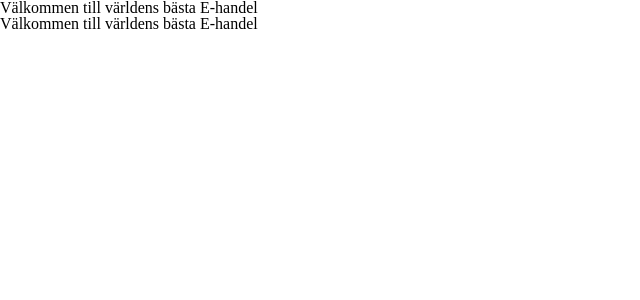
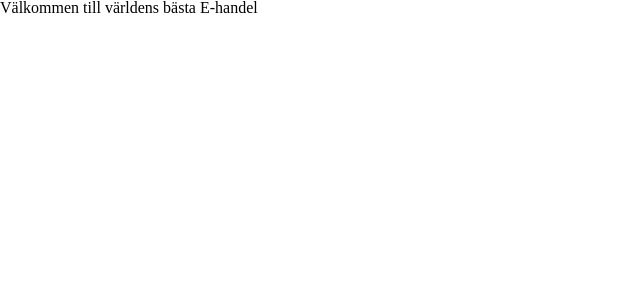
Before and after one commit to ErikElmehed/test_handel, a PHP site: page / in a window 1280 px wide. Shown: the top 300 px of the page, without its empty margins (0-640 px from the left). Run offline with PHP 8.4, Linux system fonts and the light colour scheme.

Commit message:
städar lite

```diff
--- a/index.php
+++ b/index.php
@@ -1,10 +1,8 @@
 
 <?php require 'header.php'; ?>
 
-<h1>Välkommen till världens bästa E-handel</h1>
 <div class="content">
 	<h1>Välkommen till världens bästa E-handel</h1>
-</div>
 	<?php
 	$drinks = array(
 		array('Coke zero', '50cl', 15),
@@ -13,6 +11,6 @@
 		array('Beer', '33cl', 10)
 		);
 		?>
-	</div>
+</div>
 
 <?php require 'footer.php'; ?>
```
